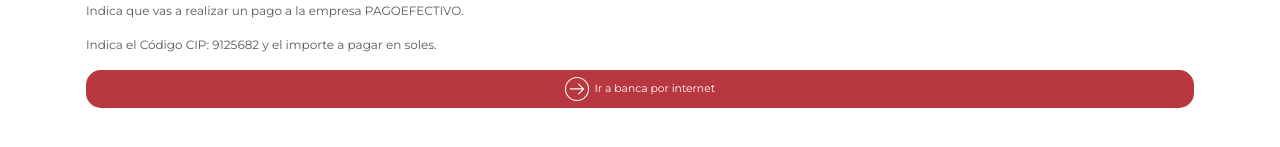
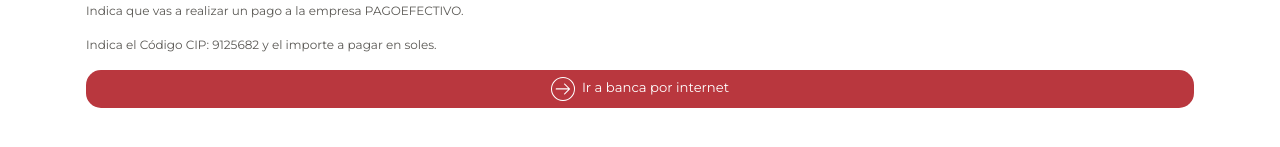
Before and after one commit to AndreaChumioque/redbus, a React (Create React App) app: page / in a window 1280 px wide. Shown: the part 301-448 px from the top of the page. Built offline with nearby package versions, Linux system fonts and the light colour scheme.

Commit message:
iniciando reduc

```diff
--- a/public/css/main.css
+++ b/public/css/main.css
@@ -104,5 +104,5 @@
 #btn-payment {
   background-color: #B9373E;
   border-radius: 15px;
-  font-size: 0.9em;
+  font-size: 1.1em;
 }
--- /dev/null
+++ b/src/reducers/tabs-reducer.js
@@ -0,0 +1,5 @@
+export default function () {
+  return {
+
+  }
+}
```
Also changed, not shown: src/reducers/index.js (deleted).
